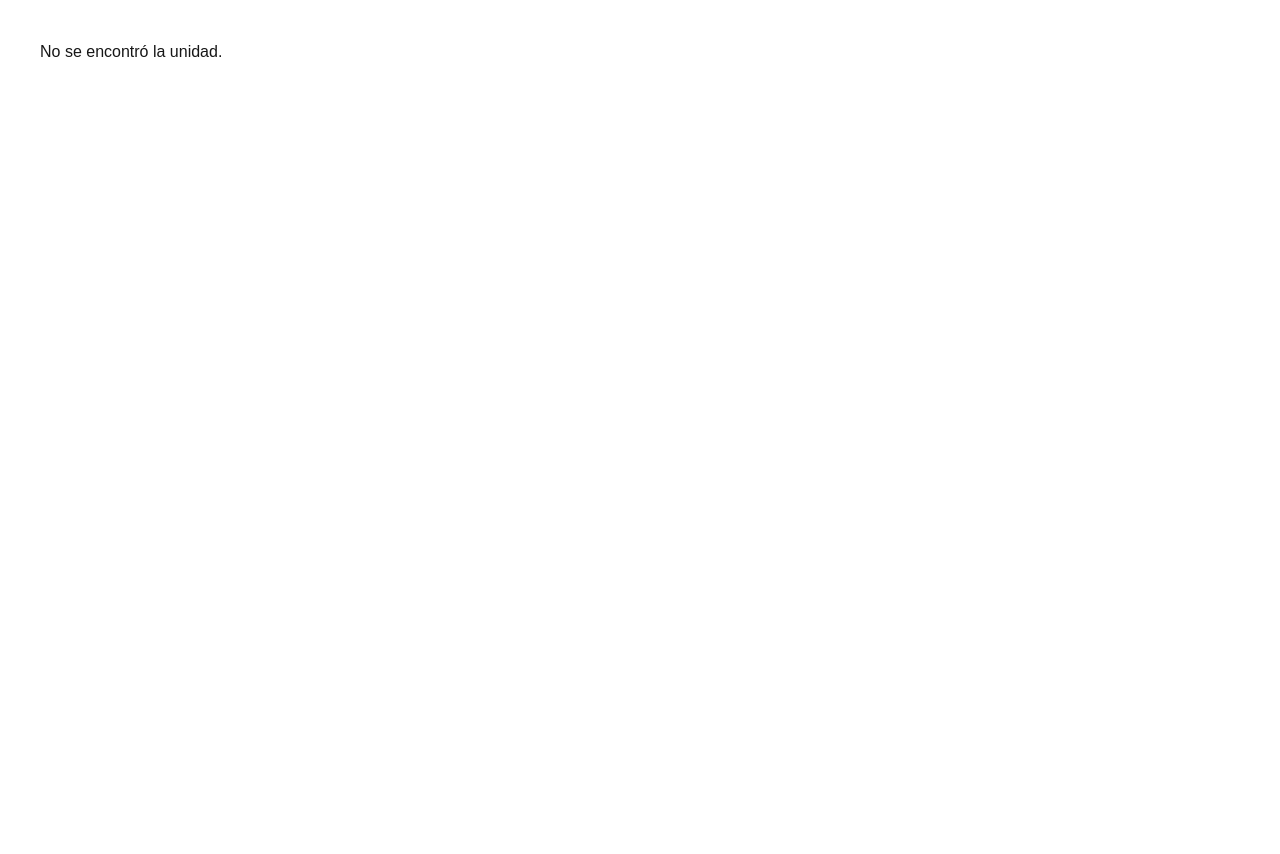
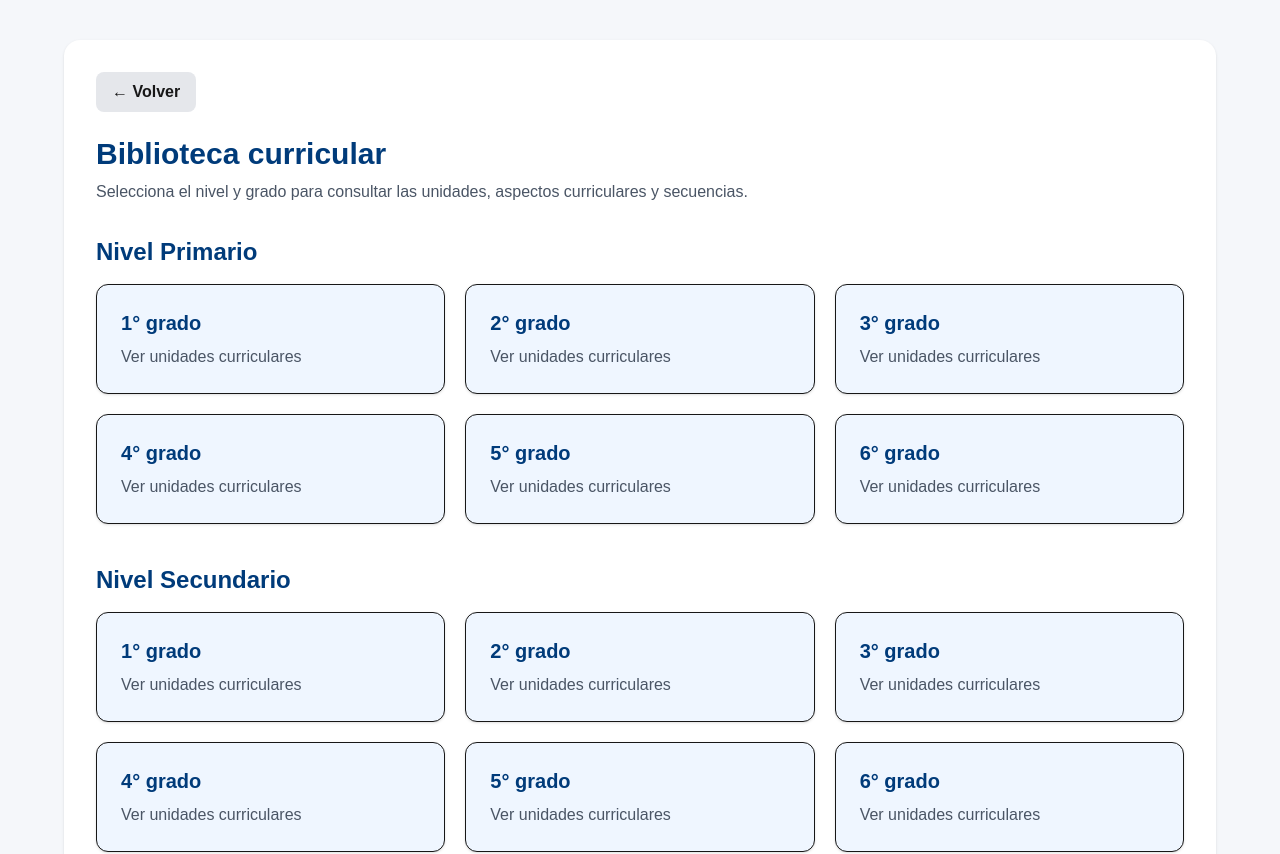
Before and after one commit to gregorfernandez1-stack/plataforma-docente-efi, a Next.js app: page /docente/biblioteca in a window 1280 px wide. Shown: the top 854 px of the page. Before the commit the page ends 800 px from the top, so only its background shows below. Built offline with nearby package versions, Linux system fonts and the light colour scheme; no server answers; the database is empty.

Commit message:
Corrige biblioteca principal y detalle de unidad

```diff
--- a/app/docente/biblioteca/page.tsx
+++ b/app/docente/biblioteca/page.tsx
@@ -1,88 +1,54 @@
 import Link from "next/link";
-import { supabase } from "@/lib/supabase";
 
-export default async function UnidadDetalle({
-  params,
-}: {
-  params: { id: string };
-}) {
-  const { data: unidad } = await supabase
-    .from("unidades")
-    .select("*")
-    .eq("id", params.id)
-    .single();
-
-  if (!unidad) {
-    return (
-      <main className="p-10">
-        <p>No se encontró la unidad.</p>
-      </main>
-    );
-  }
+export default function BibliotecaCurricular() {
+  const niveles = ["Primario", "Secundario"];
+  const grados = ["1", "2", "3", "4", "5", "6"];
 
   return (
     <main className="min-h-screen bg-[#F5F7FA] px-6 py-10">
-      <section className="max-w-5xl mx-auto bg-white p-8 rounded-2xl shadow">
+      <section className="max-w-6xl mx-auto bg-white p-8 rounded-2xl shadow">
 
-        {/* 🔙 VOLVER */}
         <Link
-          href="/docente/biblioteca"
+          href="/docente"
           className="inline-block mb-6 bg-gray-200 hover:bg-gray-300 px-4 py-2 rounded-lg font-semibold"
         >
           ← Volver
         </Link>
 
-        {/* 📘 TÍTULO */}
-        <h1 className="text-3xl font-bold text-[#003B7A] mb-4">
-          {unidad.unidad || unidad.titulo}
+        <h1 className="text-3xl font-bold text-[#003B7A] mb-2">
+          Biblioteca curricular
         </h1>
 
-        {/* 📌 SITUACIÓN */}
-        {unidad.situacion && (
-          <div className="mb-6">
-            <h2 className="font-bold text-lg mb-2">
-              Situación de aprendizaje
+        <p className="text-gray-600 mb-8">
+          Selecciona el nivel y grado para consultar las unidades,
+          aspectos curriculares y secuencias.
+        </p>
+
+        {niveles.map((nivel) => (
+          <div key={nivel} className="mb-10">
+            <h2 className="text-2xl font-bold text-[#003B7A] mb-4">
+              Nivel {nivel}
             </h2>
-            <p className="text-gray-700">{unidad.situacion}</p>
+
+            <div className="grid md:grid-cols-3 gap-5">
+              {grados.map((grado) => (
+                <Link
+                  key={`${nivel}-${grado}`}
+                  href={`/docente/biblioteca/${grado}?nivel=${nivel}`}
+                  className="border rounded-xl p-6 bg-blue-50 hover:bg-blue-100 transition shadow-sm"
+                >
+                  <h3 className="text-xl font-bold text-[#003B7A]">
+                    {grado}° grado
+                  </h3>
+
+                  <p className="text-gray-600 mt-2">
+                    Ver unidades curriculares
+                  </p>
+                </Link>
+              ))}
+            </div>
           </div>
-        )}
-
-        {/* 🟣 ASPECTOS CURRICULARES */}
-        <div className="mb-6">
-          <h2 className="font-bold text-lg mb-3">
-            Aspectos curriculares
-          </h2>
-
-          <div className="space-y-3 text-gray-700">
-            <p><b>Eje transversal:</b> {unidad.eje_transversal}</p>
-            <p><b>Estrategias:</b> {unidad.estrategias}</p>
-            <p><b>Competencias:</b> {unidad.competencias_especificas}</p>
-            <p><b>Indicadores:</b> {unidad.indicadores}</p>
-            <p><b>Contenidos:</b> {unidad.contenidos}</p>
-          </div>
-        </div>
-
-        {/* 🟢 SECUENCIAS */}
-        <div className="mb-6">
-          <h2 className="font-bold text-lg mb-3">
-            Secuencias y actividades
-          </h2>
-
-          <pre className="bg-green-50 p-4 rounded-xl text-sm whitespace-pre-wrap">
-            {JSON.stringify(unidad.secuencias, null, 2)}
-          </pre>
-        </div>
-
-        {/* 🔥 BOTÓN CLAVE */}
-        <div className="mt-8">
-          <Link
-            href={`/docente/nueva-planificacion?unidad=${unidad.id}`}
-            className="bg-[#003B7A] text-white px-6 py-3 rounded-lg font-bold hover:bg-blue-800"
-          >
-            Usar esta unidad
-          </Link>
-        </div>
-
+        ))}
       </section>
     </main>
   );
--- /dev/null
+++ b/app/docente/biblioteca/unidad/[id]/page.tsx
@@ -0,0 +1,89 @@
+import Link from "next/link";
+import { supabase } from "@/lib/supabase";
+
+export default async function UnidadDetalle({
+  params,
+}: {
+  params: { id: string };
+}) {
+  const { data: unidad } = await supabase
+    .from("unidades")
+    .select("*")
+    .eq("id", params.id)
+    .single();
+
+  if (!unidad) {
+    return (
+      <main className="p-10">
+        <p>No se encontró la unidad.</p>
+      </main>
+    );
+  }
+
+  return (
+    <main className="min-h-screen bg-[#F5F7FA] px-6 py-10">
+      <section className="max-w-5xl mx-auto bg-white p-8 rounded-2xl shadow">
+
+        {/* 🔙 VOLVER */}
+        <Link
+          href="/docente/biblioteca"
+          className="inline-block mb-6 bg-gray-200 hover:bg-gray-300 px-4 py-2 rounded-lg font-semibold"
+        >
+          ← Volver
+        </Link>
+
+        {/* 📘 TÍTULO */}
+        <h1 className="text-3xl font-bold text-[#003B7A] mb-4">
+          {unidad.unidad || unidad.titulo}
+        </h1>
+
+        {/* 📌 SITUACIÓN */}
+        {unidad.situacion && (
+          <div className="mb-6">
+            <h2 className="font-bold text-lg mb-2">
+              Situación de aprendizaje
+            </h2>
+            <p className="text-gray-700">{unidad.situacion}</p>
+          </div>
+        )}
+
+        {/* 🟣 ASPECTOS CURRICULARES */}
+        <div className="mb-6">
+          <h2 className="font-bold text-lg mb-3">
+            Aspectos curriculares
+          </h2>
+
+          <div className="space-y-3 text-gray-700">
+            <p><b>Eje transversal:</b> {unidad.eje_transversal}</p>
+            <p><b>Estrategias:</b> {unidad.estrategias}</p>
+            <p><b>Competencias:</b> {unidad.competencias_especificas}</p>
+            <p><b>Indicadores:</b> {unidad.indicadores}</p>
+            <p><b>Contenidos:</b> {unidad.contenidos}</p>
+          </div>
+        </div>
+
+        {/* 🟢 SECUENCIAS */}
+        <div className="mb-6">
+          <h2 className="font-bold text-lg mb-3">
+            Secuencias y actividades
+          </h2>
+
+          <pre className="bg-green-50 p-4 rounded-xl text-sm whitespace-pre-wrap">
+            {JSON.stringify(unidad.secuencias, null, 2)}
+          </pre>
+        </div>
+
+        {/* 🔥 BOTÓN CLAVE */}
+        <div className="mt-8">
+          <Link
+            href={`/docente/nueva-planificacion?unidad=${unidad.id}`}
+            className="bg-[#003B7A] text-white px-6 py-3 rounded-lg font-bold hover:bg-blue-800"
+          >
+            Usar esta unidad
+          </Link>
+        </div>
+
+      </section>
+    </main>
+  );
+}
```
